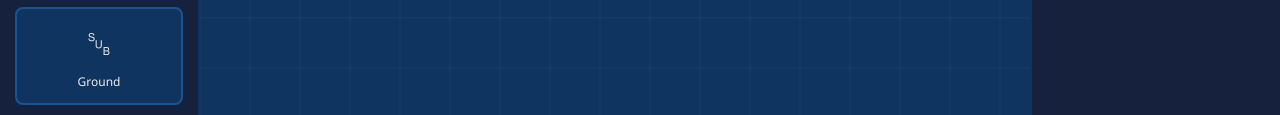
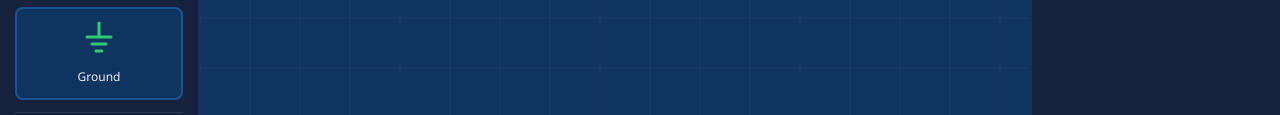
Before and after one commit to myteklab/CircuitSim, a plain HTML site: page index.html in a window 1280 px wide. Shown: the part 631-746 px from the top of the page. Drawn offline with Linux system fonts and the light colour scheme.

Commit message:
The Ground part's palette icon draws. It was &#9242; (U+241A, the control-code picture SUB, not a ground sign), which most fonts lack, so the palette showed an empty box; the earth-ground character U+23DA is missing from common fonts too, so it is now a small inline SVG in the GND label's green. The drag handlers read item.dataset, so the SVG child does not change dragging. platform.html carries the same line (not committed)

```diff
--- a/index.html
+++ b/index.html
@@ -534,7 +534,7 @@
                 </div>
 
                 <div class="component-item" data-component="ground" draggable="true">
-                    <span class="icon">&#9242;</span>
+                    <span class="icon"><svg width="32" height="38" viewBox="0 0 32 38" role="img" aria-label="Ground" style="display:block;margin:0 auto" fill="none" stroke="#2ecc71" stroke-width="3" stroke-linecap="round"><path d="M16 2v14M4 16h24M9 23h14M13 30h6"/></svg></span>
                     <span class="name">Ground</span>
                 </div>
 
```
